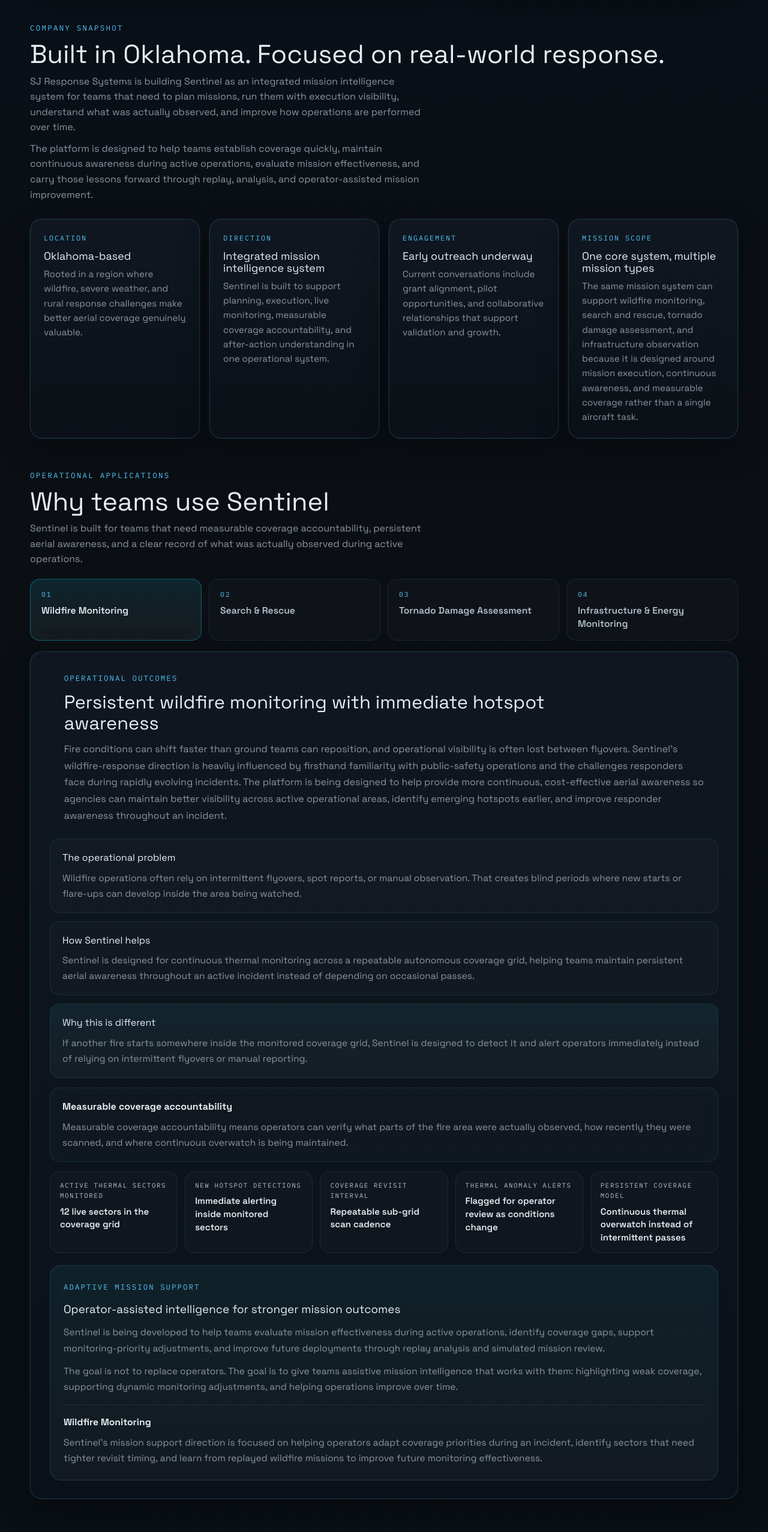
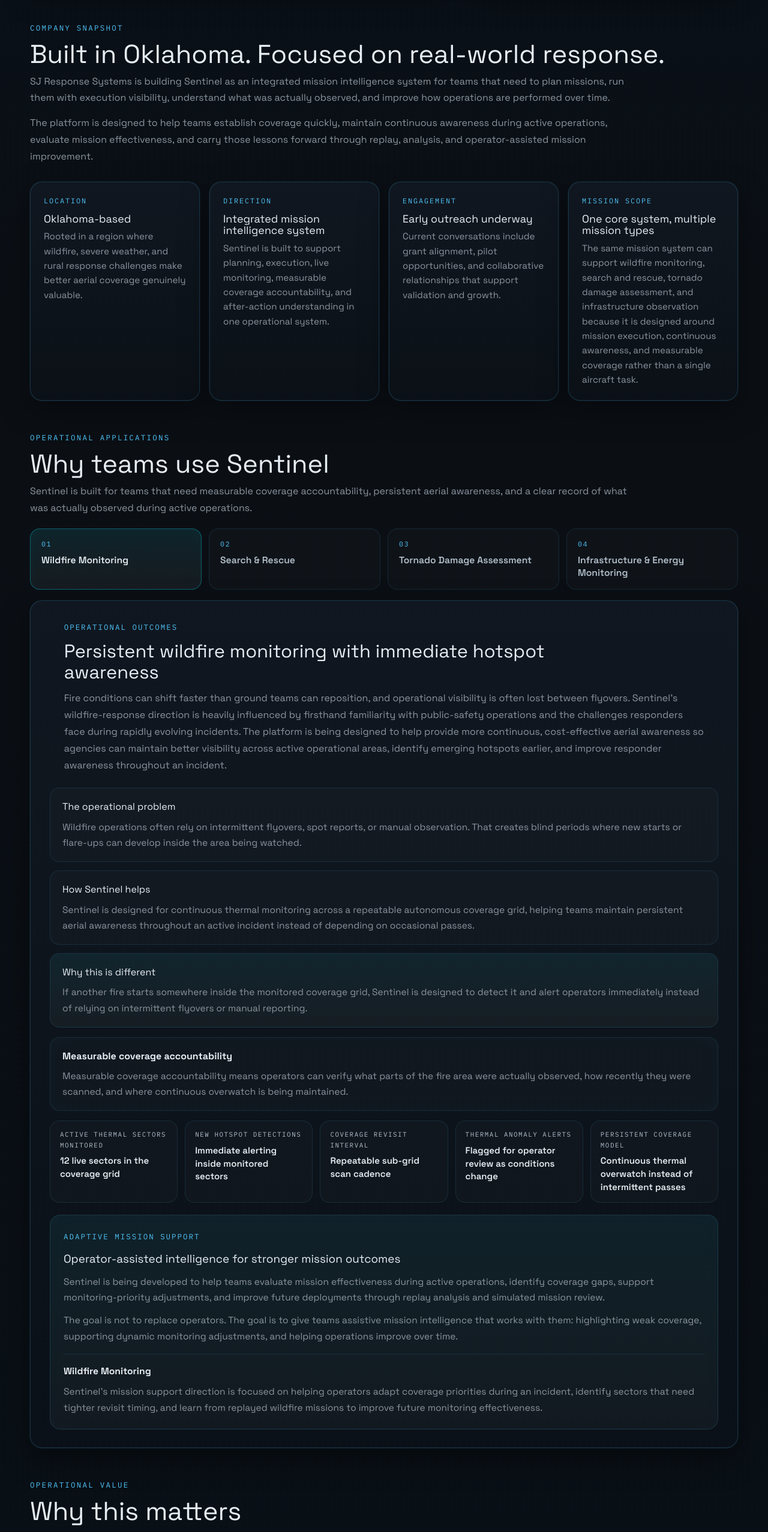
Before and after one commit to scjohnson243/sjresponsesystems-website, a Next.js app: page / in a window 1280 px wide. Shown: the part 1200-3754 px from the top of the page at 60% size. Built offline with nearby package versions, Linux system fonts and the light colour scheme.

Commit message:
changedSpacing

```diff
--- a/components/site/CompanySnapshot.tsx
+++ b/components/site/CompanySnapshot.tsx
@@ -30,18 +30,18 @@
     <section className="section" id="credibility">
       <div className="container">
         <div className="section-head">
-          <div>
+          <div className="section-intro">
             <div className="section-kicker">Company snapshot</div>
-            <h2 className="section-title">
+            <h2 className="section-title section-intro-title">
               Built in Oklahoma. Focused on real-world response.
             </h2>
-            <p className="section-copy">
+            <p className="section-copy section-intro-copy">
               SJ Response Systems is building Sentinel as an integrated mission
               intelligence system for teams that need to plan missions, run
               them with execution visibility, understand what was actually
               observed, and improve how operations are performed over time.
             </p>
-            <p className="section-copy section-copy-spaced">
+            <p className="section-copy section-copy-spaced section-intro-copy">
               The platform is designed to help teams establish coverage
               quickly, maintain continuous awareness during active operations,
               evaluate mission effectiveness, and carry those lessons forward
--- a/components/site/ContactSection.tsx
+++ b/components/site/ContactSection.tsx
@@ -27,10 +27,12 @@
     <section className="section" id="contact">
       <div className="container">
         <div className="section-head">
-          <div>
+          <div className="section-intro">
             <div className="section-kicker">Contact</div>
-            <h2 className="section-title">Start a conversation</h2>
-            <p className="section-copy">
+            <h2 className="section-title section-intro-title">
+              Start a conversation
+            </h2>
+            <p className="section-copy section-intro-copy">
               If you are interested in grants, pilot opportunities, research
               collaboration, or learning more about the Sentinel platform, we
               would be glad to connect.
--- a/components/site/DevelopmentStatus.tsx
+++ b/components/site/DevelopmentStatus.tsx
@@ -45,10 +45,12 @@
     <section className="section" id="status">
       <div className="container">
         <div className="section-head">
-          <div>
+          <div className="section-intro">
             <div className="section-kicker">Development</div>
-            <h2 className="section-title">Platform progress</h2>
-            <p className="section-copy">
+            <h2 className="section-title section-intro-title">
+              Platform progress
+            </h2>
+            <p className="section-copy section-intro-copy">
               Sentinel is in active development with working system components,
               expanding mission-analysis capabilities, and a clear path toward
               operational validation.
--- a/components/site/Partners.tsx
+++ b/components/site/Partners.tsx
@@ -30,10 +30,12 @@
     <section className="section" id="partners">
       <div className="container">
         <div className="section-head">
-          <div>
+          <div className="section-intro">
             <div className="section-kicker">Partnering</div>
-            <h2 className="section-title">Who we want to talk to</h2>
-            <p className="section-copy">
+            <h2 className="section-title section-intro-title">
+              Who we want to talk to
+            </h2>
+            <p className="section-copy section-intro-copy">
               Sentinel is positioned for conversations with organizations
               focused on public safety, autonomous systems, applied research,
               and field validation of emerging response technology.
--- a/components/site/PlatformOverview.tsx
+++ b/components/site/PlatformOverview.tsx
@@ -5,10 +5,12 @@
     <section className="section" id="platform">
       <div className="container">
         <div className="section-head">
-          <div>
+          <div className="section-intro">
             <div className="section-kicker">Operational applications</div>
-            <h2 className="section-title">Why teams use Sentinel</h2>
-            <p className="section-copy">
+            <h2 className="section-title section-intro-title">
+              Why teams use Sentinel
+            </h2>
+            <p className="section-copy section-intro-copy">
               Sentinel is built for teams that need measurable coverage
               accountability, persistent aerial awareness, and a clear record of
               what was actually observed during active operations.
--- a/components/site/WhyItMatters.tsx
+++ b/components/site/WhyItMatters.tsx
@@ -34,10 +34,12 @@
     <section className="section" id="why-it-matters">
       <div className="container">
         <div className="section-head">
-          <div>
+          <div className="section-intro">
             <div className="section-kicker">Operational value</div>
-            <h2 className="section-title">Why this matters</h2>
-            <p className="section-copy">
+            <h2 className="section-title section-intro-title">
+              Why this matters
+            </h2>
+            <p className="section-copy section-intro-copy">
               Early detection changes everything. The difference between
               identifying a fire at initial ignition versus after it spreads is
               measured in cost, risk, and lives.
--- a/styles/landing.css
+++ b/styles/landing.css
@@ -536,6 +536,28 @@
 
 .section-copy-spaced {
   margin-top: 10px;
+}
+
+.section-intro {
+  width: 100%;
+  max-width: none;
+  margin-left: auto;
+  margin-right: auto;
+}
+
+.section-intro-title {
+  max-width: 44ch;
+  line-height: 1.08;
+}
+
+.section-intro-copy {
+  max-width: 100ch;
+  font-size: 1rem;
+  line-height: 1.74;
+}
+
+.section-intro-copy.section-copy-spaced {
+  margin-top: 14px;
 }
 
 .panel,
```
